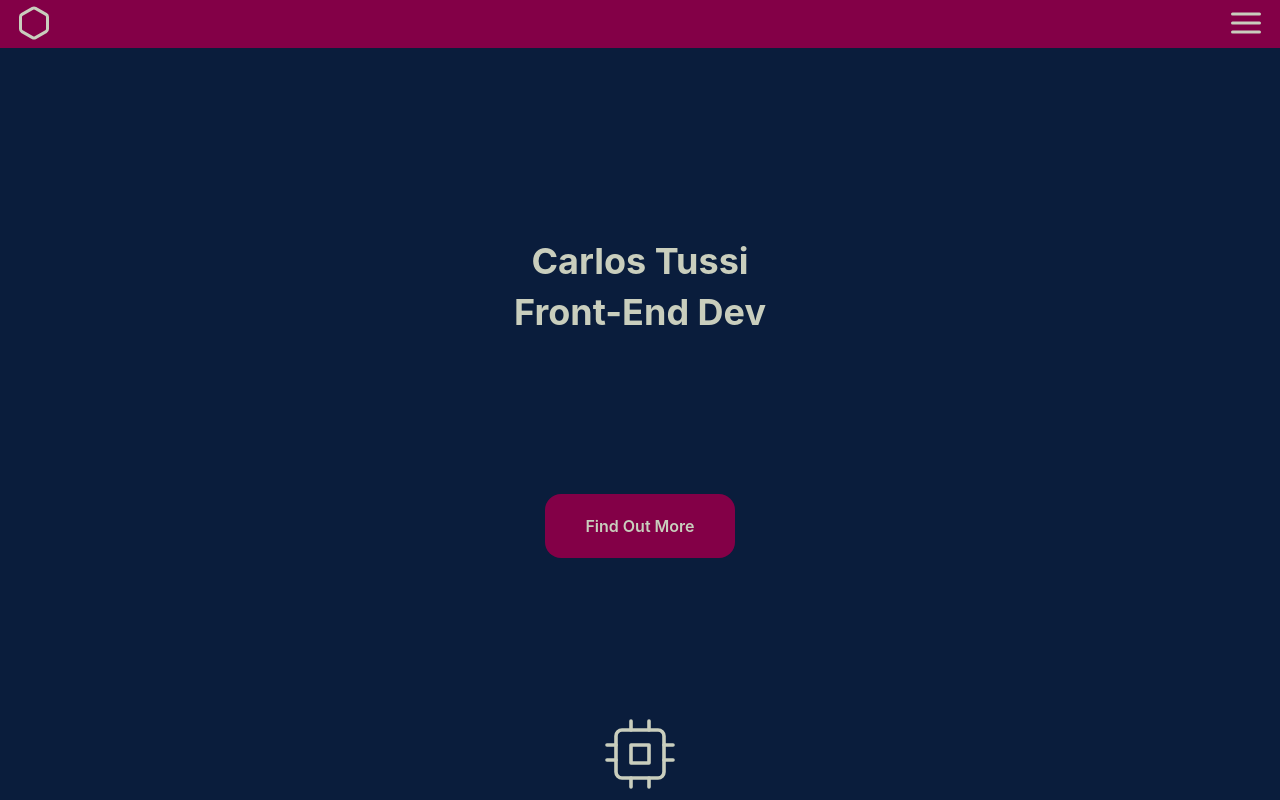
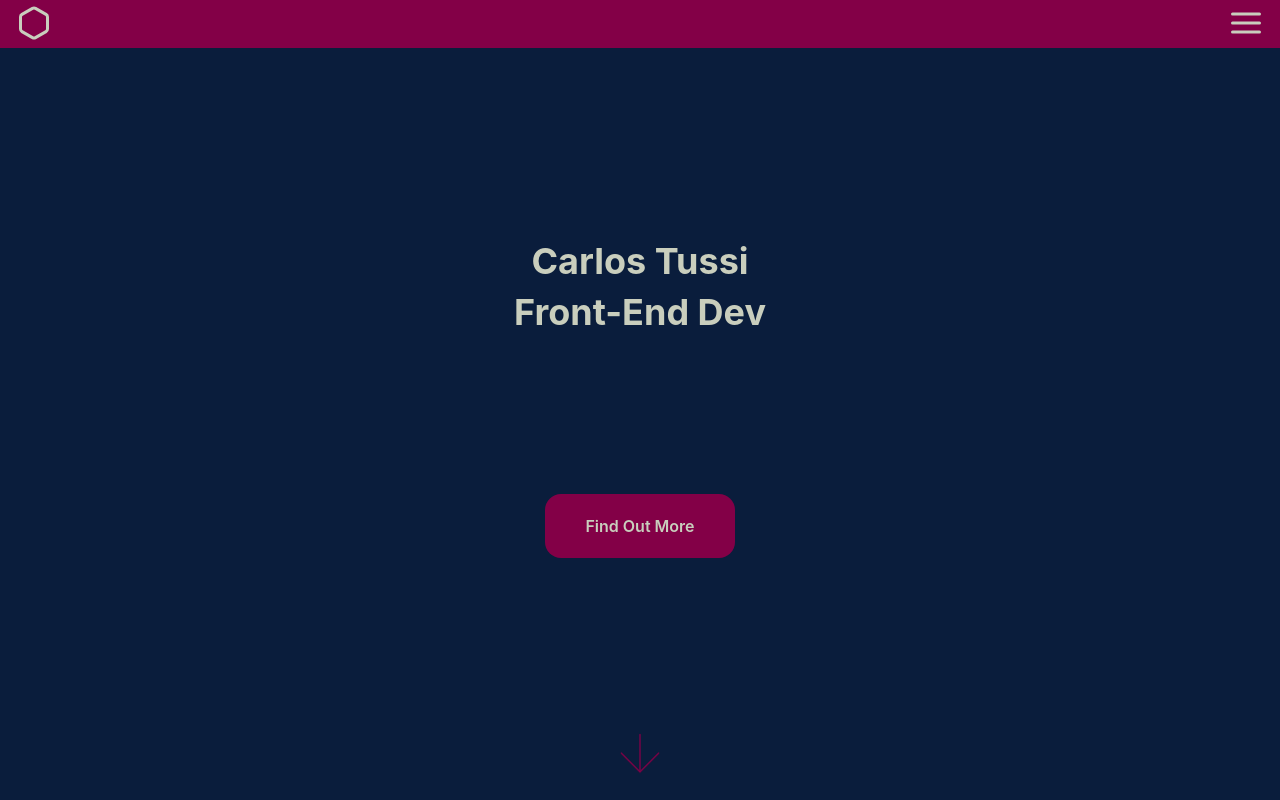
Before and after one commit to CarlosTussi/Websites, a React (Create React App) app in the folder Carlostussi/carlostussi/: page / in a window 1280 px wide. Shown: the top 800 px of the page. Built offline with nearby package versions, Linux system fonts and the light colour scheme.

Commit message:
[ADD] Bouncing arrow for landing page

```diff
--- a/Carlostussi/carlostussi/src/App.css
+++ b/Carlostussi/carlostussi/src/App.css
@@ -1,38 +1,18 @@
-.App {
-  text-align: center;
+
+.arrowDown{
+  animation: bounce infinite 1s;
 }
 
-.App-logo {
-  height: 40vmin;
-  pointer-events: none;
-}
 
-@media (prefers-reduced-motion: no-preference) {
-  .App-logo {
-    animation: App-logo-spin infinite 20s linear;
+@keyframes bounce {
+  0% {
+    transform: translateY(0)
+  }
+  50% {
+    transform: translateY(1.5vh);
+  }
+
+  100% {
+    transform: translateY(0);
   }
 }
-
-.App-header {
-  background-color: #282c34;
-  min-height: 100vh;
-  display: flex;
-  flex-direction: column;
-  align-items: center;
-  justify-content: center;
-  font-size: calc(10px + 2vmin);
-  color: white;
-}
-
-.App-link {
-  color: #61dafb;
-}
-
-@keyframes App-logo-spin {
-  from {
-    transform: rotate(0deg);
-  }
-  to {
-    transform: rotate(360deg);
-  }
-}
--- a/Carlostussi/carlostussi/src/components/LandingPage.js
+++ b/Carlostussi/carlostussi/src/components/LandingPage.js
@@ -1,7 +1,7 @@
 import { Heading, VStack, } from "@chakra-ui/react";
 import FullScreen from "./FullScreen";
 import UIButton from "./UIButton";
-import { Cpu } from 'react-feather';
+import { ArrowDown, } from 'react-feather';
 import * as COLOR from "../styleguide/colorscheme";
 
 
@@ -16,10 +16,10 @@ function LandingPage()
                     <Heading as="h2">Front-End Dev</Heading>
                 </VStack>
                 <UIButton text="Find Out More"/>
-                <Cpu
-                    color={COLOR.text.header}
-                    size="9vh"
-                    strokeWidth="1.2"
+                <ArrowDown className="arrowDown"
+                    color={COLOR.text.card}
+                    size="8vh"
+                    strokeWidth="0.5"
                     />
             </VStack>
         </FullScreen>
--- a/Carlostussi/carlostussi/src/components/ServicePage.js
+++ b/Carlostussi/carlostussi/src/components/ServicePage.js
@@ -15,7 +15,6 @@ function ServicePage()
                         <Heading>What does it take?</Heading>
                     </VStack>
                 </Fade>
-                <ArrowDown />
             </VStack>
         </FullScreen>
     );
```
